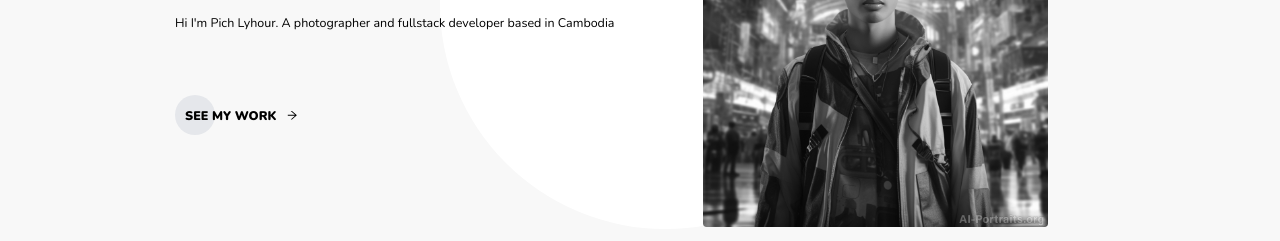
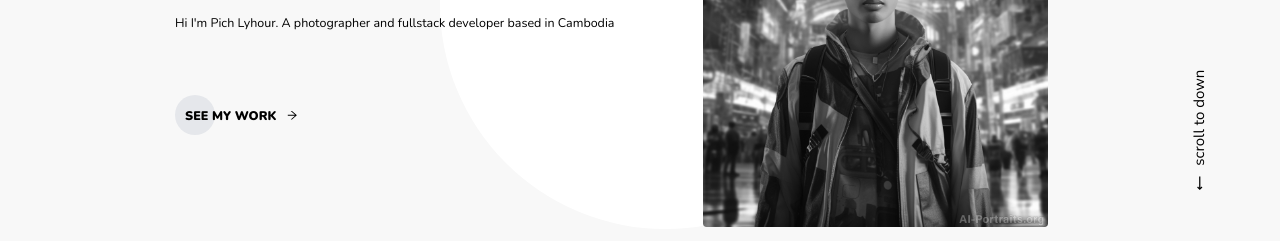
Before and after one commit to hourJsDev/HourPortfolio2, a React (Vite) app: page / in a window 1280 px wide. Shown: the part 381-622 px from the top of the page. Built offline with nearby package versions, Linux system fonts and the light colour scheme.

Commit message:
add scrollToDownBtn

```diff
--- a/src/App.jsx
+++ b/src/App.jsx
@@ -3,10 +3,12 @@ import NavlinkDD from "./Components/NavlinkDD";
 import { useGlobalContext } from "./Context";
 import './Styles/Animation.css'
 import ScrollToTop from "./Components/ScrollToTop";
+import ScrollToDown from "./Components/ScrollToDown";
 const App = () => {
   const { show } = useGlobalContext();
   return (
     <section className="main">
+      <ScrollToDown/>
       <Navbar />
       {show && <NavlinkDD />}
       <Home />
--- /dev/null
+++ b/src/Components/ScrollToDown.jsx
@@ -0,0 +1,19 @@
+import { CgArrowLongLeft } from "react-icons/cg";
+const ScrollToDown = () => {
+  const toTop = () => {
+    window.scrollTo(90000000, 90000000);
+  };
+  return (
+    <button
+      onClick={toTop}
+      className="absolute max-md:text-[1rem]  duration-200 transition-all flex items-center gap-[1rem] top-[50rem] right-[2rem] text-[1.5rem] flex -rotate-90"
+    >
+      <span>
+        <CgArrowLongLeft />
+      </span>
+      scroll to down{" "}
+    </button>
+  );
+};
+
+export default ScrollToDown;
```
